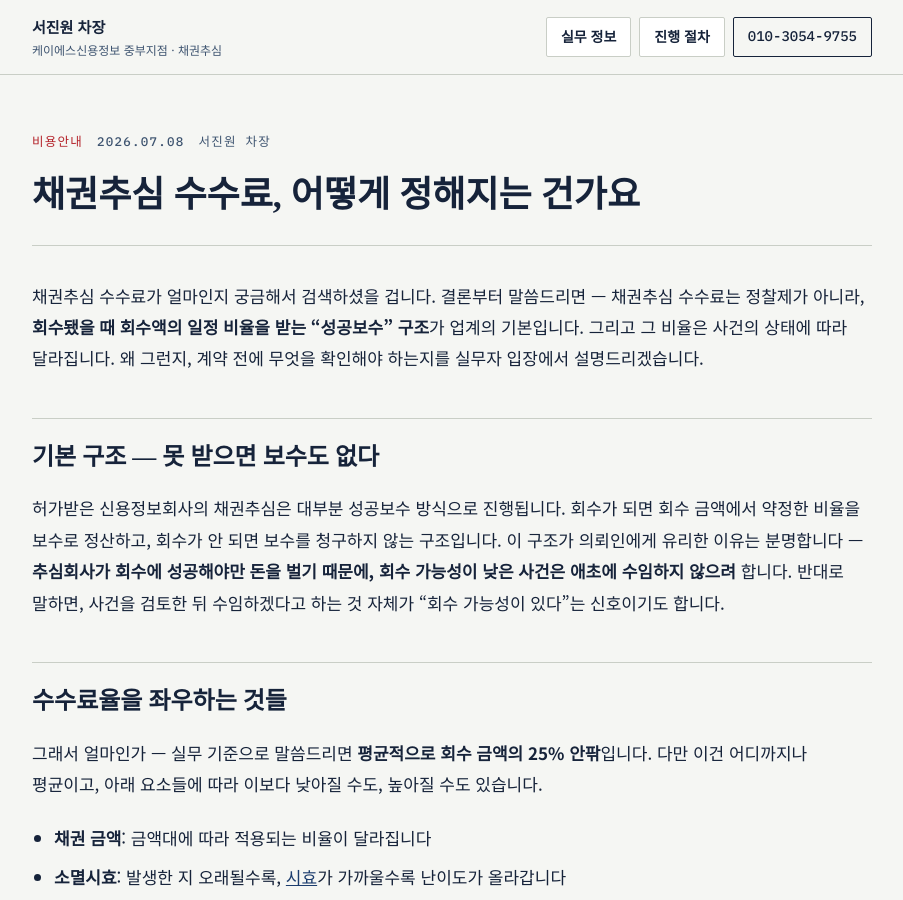
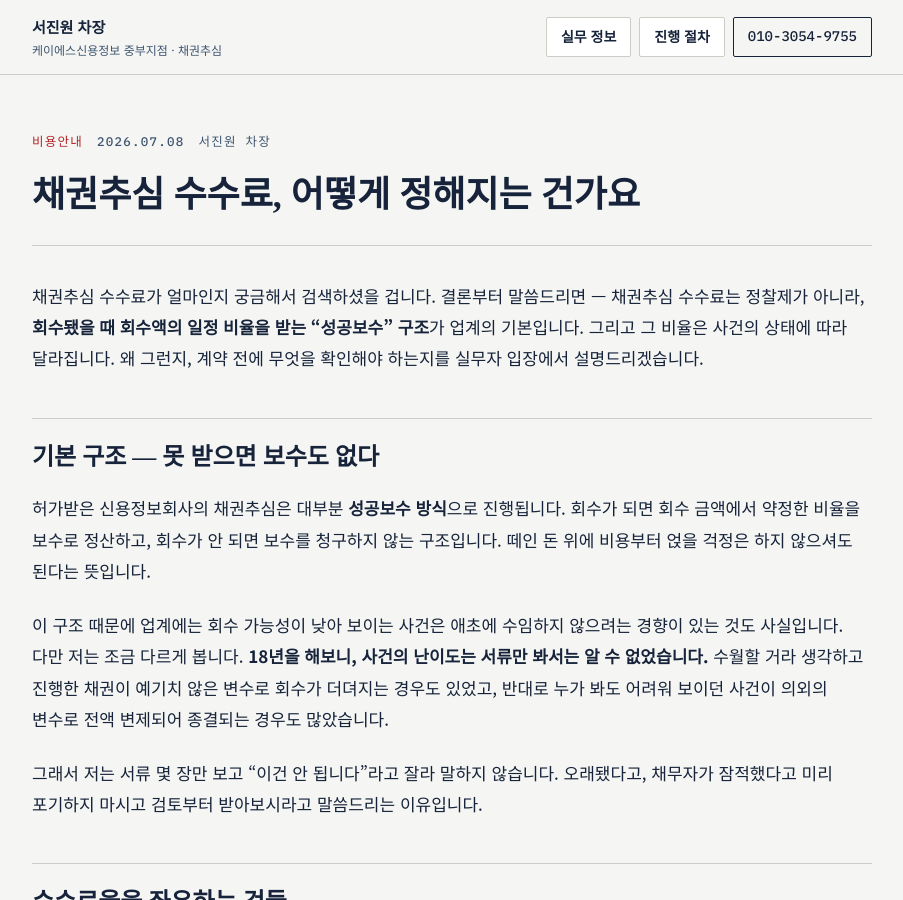
Before and after one commit to sjwpoo12-code/choosim, a Jekyll site: the page built from _posts/2026-07-08-debt-collection-fees.md, in a window 1280 px wide and 900 px high. Shown: the whole window, without its empty margins (188-1091 px from the left). Built offline with Jekyll 4.4.1, drawn with Linux system fonts in a browser that asks for light colours.

Commit message:
수수료 글 기본구조 섹션에 실무자 관점 반영
"회수 가능성 낮으면 수임 안 한다"는 일반론에, 서류만으로
난이도를 단정할 수 없다는 서진원의 경험적 관점을 덧붙여
'포기 전 검토' 메시지로 상담 전환 동선 강화.

Co-Authored-By: Claude Sonnet 5 <noreply@anthropic.com>
Claude-Session: https://claude.ai/code/session_01ANwMTB21F8b1EgWcmfHoeN

```diff
--- a/_posts/2026-07-08-debt-collection-fees.md
+++ b/_posts/2026-07-08-debt-collection-fees.md
@@ -10,7 +10,11 @@ description: "채권추심 수수료는 평균 회수액의 25% 안팎 — 채
 
 ## 기본 구조 — 못 받으면 보수도 없다
 
-허가받은 신용정보회사의 채권추심은 대부분 성공보수 방식으로 진행됩니다. 회수가 되면 회수 금액에서 약정한 비율을 보수로 정산하고, 회수가 안 되면 보수를 청구하지 않는 구조입니다. 이 구조가 의뢰인에게 유리한 이유는 분명합니다 — **추심회사가 회수에 성공해야만 돈을 벌기 때문에, 회수 가능성이 낮은 사건은 애초에 수임하지 않으려** 합니다. 반대로 말하면, 사건을 검토한 뒤 수임하겠다고 하는 것 자체가 "회수 가능성이 있다"는 신호이기도 합니다.
+허가받은 신용정보회사의 채권추심은 대부분 **성공보수 방식**으로 진행됩니다. 회수가 되면 회수 금액에서 약정한 비율을 보수로 정산하고, 회수가 안 되면 보수를 청구하지 않는 구조입니다. 떼인 돈 위에 비용부터 얹을 걱정은 하지 않으셔도 된다는 뜻입니다.
+
+이 구조 때문에 업계에는 회수 가능성이 낮아 보이는 사건은 애초에 수임하지 않으려는 경향이 있는 것도 사실입니다. 다만 저는 조금 다르게 봅니다. **18년을 해보니, 사건의 난이도는 서류만 봐서는 알 수 없었습니다.** 수월할 거라 생각하고 진행한 채권이 예기치 않은 변수로 회수가 더뎌지는 경우도 있었고, 반대로 누가 봐도 어려워 보이던 사건이 의외의 변수로 전액 변제되어 종결되는 경우도 많았습니다.
+
+그래서 저는 서류 몇 장만 보고 "이건 안 됩니다"라고 잘라 말하지 않습니다. 오래됐다고, 채무자가 잠적했다고 미리 포기하지 마시고 검토부터 받아보시라고 말씀드리는 이유입니다.
 
 ## 수수료율을 좌우하는 것들
 
```
